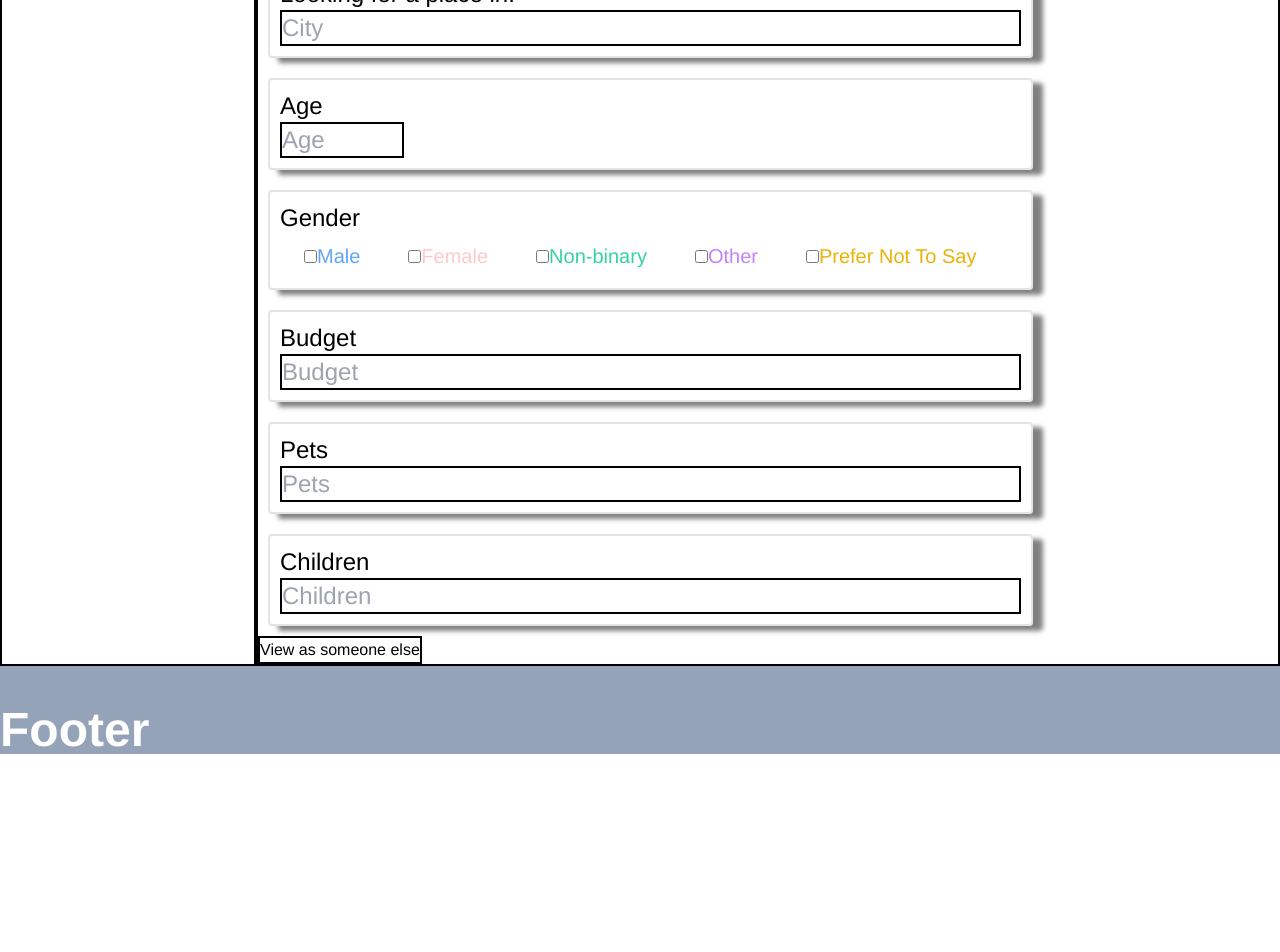
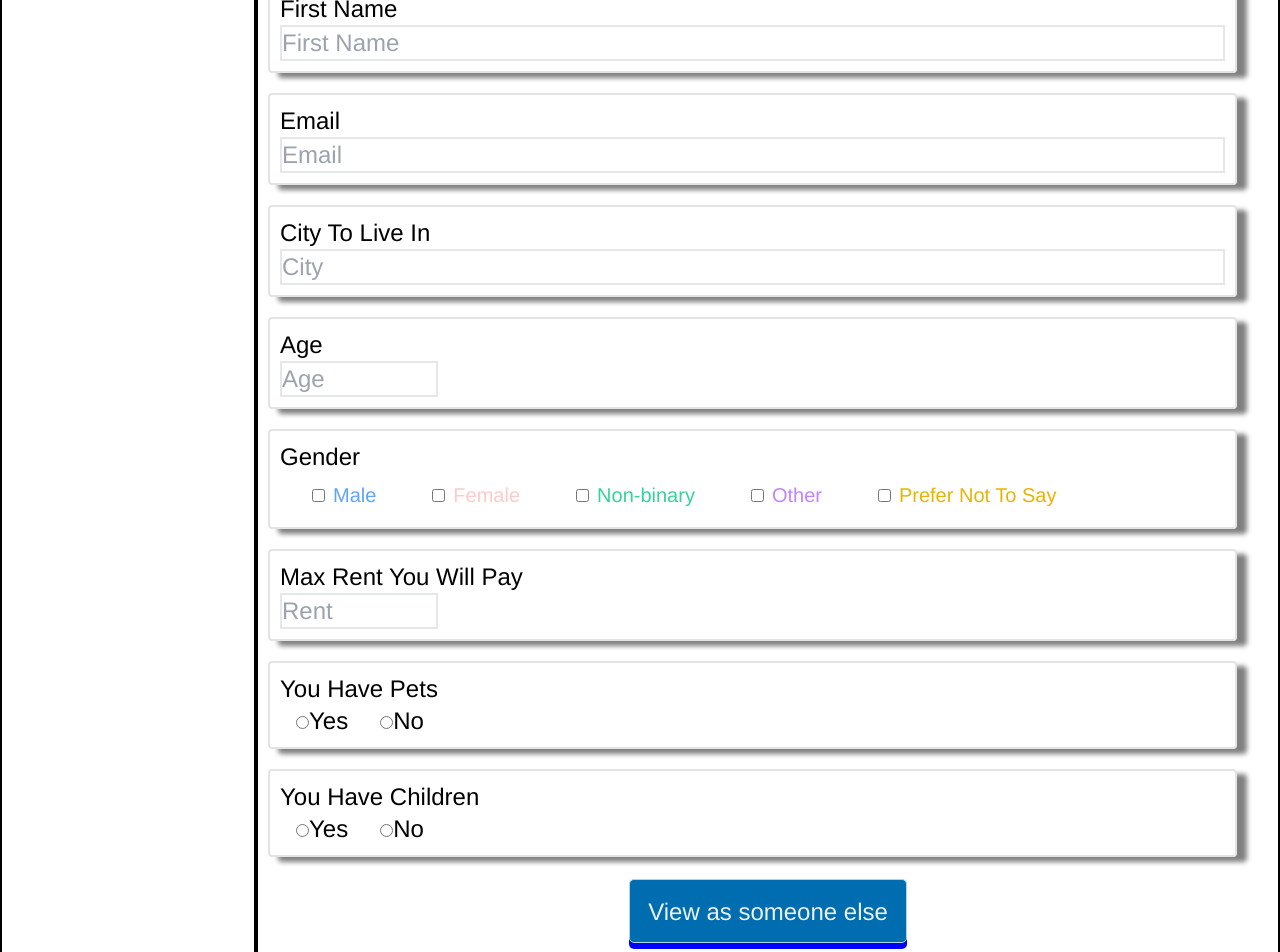
Before and after one commit to awchen85/project-3, a React (Create React App) app in the folder client/: page /dashboard in a window 1280 px wide. Shown: the part 560-1512 px from the top of the page. Before the commit the page ends 1316 px from the top, so only its background shows below. Built offline with nearby package versions, Linux system fonts and the light colour scheme.

Commit message:
Styled the DashboardProfile component some more. Still needs some work

```diff
--- a/client/src/components/DashboardProfile/index.js
+++ b/client/src/components/DashboardProfile/index.js
@@ -1,29 +1,18 @@
 import React from 'react';
+import placeholder from '../../assets/images/placeholder-icon.jpg';
 
 function DashboardProfile() {
-  // const imageInput = document.querySelector('#imageInput');
-  // let uploadedImage = '';
-
-  // imageInput.addEventListener('change', function () {
-  //   const reader = new FileReader();
-  //   reader.addEventListener('load', () => {
-  //     uploadedImage = reader.result;
-  //     document.querySelector(
-  //       '#display_image'
-  //     ).style.backgroundImage = `url(${uploadedImage})`;
-  //   });
-  //   // eslint-disable-next-line react/no-this-in-sfc
-  //   reader.readAsDataURL(this.files[0]);
-  // });
-
   return (
     <div>
       <h1 className="text-center font-bold text-3xl m-8">
         Welcome, USER_NAME, To Your Profile!
       </h1>
-      {/* eslint-disable-next-line react/self-closing-comp */}
-      <div id="display_image"></div>
-      <form>
+      <div className="flex justify-center">
+        <div className="border-2 border-black display-image">
+          <img src={placeholder} className="profile-picture" alt="" />
+        </div>
+      </div>
+      <form className="flex justify-center">
         <input
           type="file"
           id="imageInput"
@@ -34,42 +23,44 @@ function DashboardProfile() {
       <div className="profile text-2xl">
         <div className="profile-field profile-field-section">
           <h3 className="profile-h3">First Name</h3>
-          <div className="border-2 border-black">
+          <div className="border-2">
             <input
               type="text"
               placeholder="First Name"
-              className="profile-input border-1 border-black"
+              className="profile-input border-1"
             />
           </div>
         </div>
         <div className="profile-field profile-field-section">
           <h3 className="profile-h3">Email</h3>
-          <div className="border-2 border-black">
+          <div className="border-2">
             <input
               type="text"
               placeholder="Email"
-              className="profile-input border-1 border-black"
+              className="profile-input border-1"
             />
           </div>
         </div>
         <div className="profile-field-section">
-          <h3 className="profile-h3">Looking for a place in:</h3>
-          <div className="border-2 border-black">
+          <h3 className="profile-h3">City To Live In</h3>
+          <div className="border-2">
             <input
               type="text"
               placeholder="City"
-              className="profile-input border-1 border-black"
+              className="profile-input border-1"
             />
           </div>
         </div>
         <div className="profile-field-section">
           <h3 className="profile-h3">Age</h3>
-          <div className="border-2 border-black w-1/6">
+          <div className="border-2 w-1/6">
             <input
               type="number"
+              min="18"
+              max="100"
               placeholder="Age"
               id="profile-age-input"
-              className="profile-input border-1 border-black"
+              className="profile-input border-1"
             />
           </div>
         </div>
@@ -78,35 +69,39 @@ function DashboardProfile() {
           <div className="flex">
             <div className="flex cursor-pointer text-xl rounded text-blue-400 hover:bg-sky-100 hover:border-4 hover:border-blue-500 m-1 p-1">
               <label htmlFor="gender" className="px-4 cursor-pointer">
-                <input type="checkbox" value="male" />
+                <input type="checkbox" value="male" className="mx-2" />
                 Male
               </label>
             </div>
             <br />
             <div className="flex text-xl rounded text-red-200 hover:bg-red-50 hover:border-4 hover:border-red-300 m-1 p-1">
               <label htmlFor="gender" className="px-4 cursor-pointer">
-                <input type="checkbox" value="female" />
+                <input type="checkbox" value="female" className="mx-2" />
                 Female
               </label>
             </div>
             <br />
             <div className="flex cursor-pointer text-xl rounded text-emerald-400 hover:bg-emerald-100 hover:border-4 hover:border-green-500 m-1 p-1">
               <label htmlFor="gender" className="px-4 cursor-pointer">
-                <input type="checkbox" value="non-binary" />
+                <input type="checkbox" value="non-binary" className="mx-2" />
                 Non-binary
               </label>
             </div>
             <br />
             <div className="cursor-pointer text-xl rounded text-purple-400 hover:bg-purple-100 hover:border-4 hover:border-purple-500 m-1 p-1">
               <label htmlFor="gender" className="px-4 cursor-pointer">
-                <input type="checkbox" value="male" />
+                <input type="checkbox" value="other" className="mx-2" />
                 Other
               </label>
             </div>
             <br />
             <div className="flex cursor-pointer text-xl rounded text-yellow-500 hover:bg-yellow-100 hover:border-4 hover:border-yellow-600 m-1 p-1">
               <label htmlFor="gender" className="px-4 cursor-pointer">
-                <input type="checkbox" value="male" />
+                <input
+                  type="checkbox"
+                  value="prefer-not-to-say"
+                  className="mx-2"
+                />
                 Prefer Not To Say
               </label>
             </div>
@@ -114,39 +109,50 @@ function DashboardProfile() {
           </div>
         </div>
         <div className="profile-field-section">
-          <h3 className="profile-h3">Budget</h3>
-          <div className="border-2 border-black">
+          <h3 className="profile-h3">Max Rent You Will Pay</h3>
+          <div className="border-2 w-1/6">
             <input
-              type="text"
-              placeholder="Budget"
-              className="profile-input border-1 border-black"
+              type="number"
+              min="100"
+              max="4000"
+              step="100"
+              placeholder="Rent"
+              className="profile-input border-1"
             />
           </div>
         </div>
         <div className="profile-field-section">
-          <h3 className="profile-h3">Pets</h3>
-          <div className="border-2 border-black">
-            <input
-              type="text"
-              placeholder="Pets"
-              className="profile-input border-1 border-black"
-            />
+          <h3 className="profile-h3">You Have Pets</h3>
+          <div className="">
+            <label htmlFor="pets" className="px-4">
+              <input type="radio" name="pets" value="yes" />
+              Yes
+            </label>
+            <label htmlFor="pets" className="px-4">
+              <input type="radio" name="pets" value="no" />
+              No
+            </label>
           </div>
         </div>
         <div className="profile-field-section">
-          <h3 className="profile-h3">Children</h3>
-          <div className="border-2 border-black">
-            <input
-              type="text"
-              placeholder="Children"
-              className="profile-input border-1 border-black"
-            />
+          <h3 className="profile-h3">You Have Children</h3>
+          <div className="">
+            <label htmlFor="children" className="px-4">
+              <input type="radio" name="children" value="yes" />
+              Yes
+            </label>
+            <label htmlFor="children" className="px-4">
+              <input type="radio" name="children" value="no" />
+              No
+            </label>
           </div>
         </div>
       </div>
-      <button type="submit" className="border-2 border-black">
-        View as someone else
-      </button>
+      <div className="flex justify-center">
+        <button type="submit" className="profile-view text-2xl">
+          View as someone else
+        </button>
+      </div>
     </div>
   );
 }
--- a/client/src/index.css
+++ b/client/src/index.css
@@ -189,10 +189,22 @@ form p {
   min-height: 100%;
 }
 
+.display-image {
+  width: min-content;
+  border-radius: 8px;
+  margin-bottom: 10px;
+}
+
+.profile-picture {
+  /* 16:9 aspect ratio */
+  max-width: 400px;
+  max-height: 225px;
+}
+
 .profile {
   display: flex;
   flex-direction: column;
-  width: 75%;
+  width: 95%;
 }
 
 .profile-field-section {
@@ -204,24 +216,44 @@ form p {
   margin: 10px;
 }
 
-/* .profile-field {
-  display: flex;
-  justify-content: space-between;
-  width: 100%;
-  margin: 10px;
-} */
-
-/* .profile-h3 {
-  width: 25%;
-} */
-
 .profile-input {
   width: 100%;
 }
 
-/* #profile-age-input {
-  width: 10%;
-} */
+.profile-view {
+  position:relative;
+  width: auto;
+  display:inline-block;
+  color:#ecf0f1;
+  text-decoration:none;
+  border-radius:5px;
+  border:solid 1px lightblue;
+  background: #006db0;
+  text-align:center;
+  padding:16px 18px 14px;
+  margin: 12px;
+
+  -webkit-transition: all 0.1s;
+	-moz-transition: all 0.1s;
+	transition: all 0.1s;
+
+  -webkit-box-shadow: 0px 6px 0px blue;
+  -moz-box-shadow: 0px 6px 0px blue;
+  box-shadow: 0px 6px 0px blue;
+}
+
+.profile-view:hover {
+  border: 2px solid blue;
+  text-shadow: 0 0 0.1em #fff, 0 0 0.2em #fff, 0 0 0.3em lightblue, 0 0 0.4em lightblue, 0 0 0.6em lightblue, 0 0 0.8em lightblue, 0 0 1em lightblue, 0 0 1.2em lightblue;
+}
+
+.profile-view:active {
+  border: 2px solid lightblue;
+  -webkit-box-shadow: 0px 2px 0px darkblue;
+  -moz-box-shadow: 0px 2px 0px darkblue;
+  box-shadow: 0px 2px 0px darkblue;
+  text-shadow: 0 0 0.1em #fff, 0 0 0.2em #fff, 0 0 0.3em blue, 0 0 0.4em blue, 0 0 0.6em blue, 0 0 0.8em blue, 0 0 1em blue, 0 0 1.2em blue;
+}
 
 .button-3d {
   position:relative;
@@ -246,11 +278,11 @@ form p {
 }
 
 .button-3d:active{
-    -webkit-box-shadow: 0px 2px 0px darkgray;
-    -moz-box-shadow: 0px 2px 0px darkgray;
-    box-shadow: 0px 2px 0px darkgray;
-    position:relative;
-    top:4px;
+  -webkit-box-shadow: 0px 2px 0px darkgray;
+  -moz-box-shadow: 0px 2px 0px darkgray;
+  box-shadow: 0px 2px 0px darkgray;
+  position:relative;
+  top:4px;
 }
 
 .react-responsive-modal-modal {
--- a/client/src/pages/Home.js
+++ b/client/src/pages/Home.js
@@ -42,8 +42,8 @@ function Home() {
                 Max Rent You Pay
                 <input
                   type="range"
-                  min="0"
-                  max="10000"
+                  min="100"
+                  max="4000"
                   value={value}
                   onChange={handleChange}
                 />
--- a/client/src/pages/ProfileSetup.js
+++ b/client/src/pages/ProfileSetup.js
@@ -43,7 +43,7 @@ function Profile() {
                     name="budget"
                     type="number"
                     min="100"
-                    max="2000"
+                    max="4000"
                     step="100"
                     id="budget-chosen"
                   />
```
